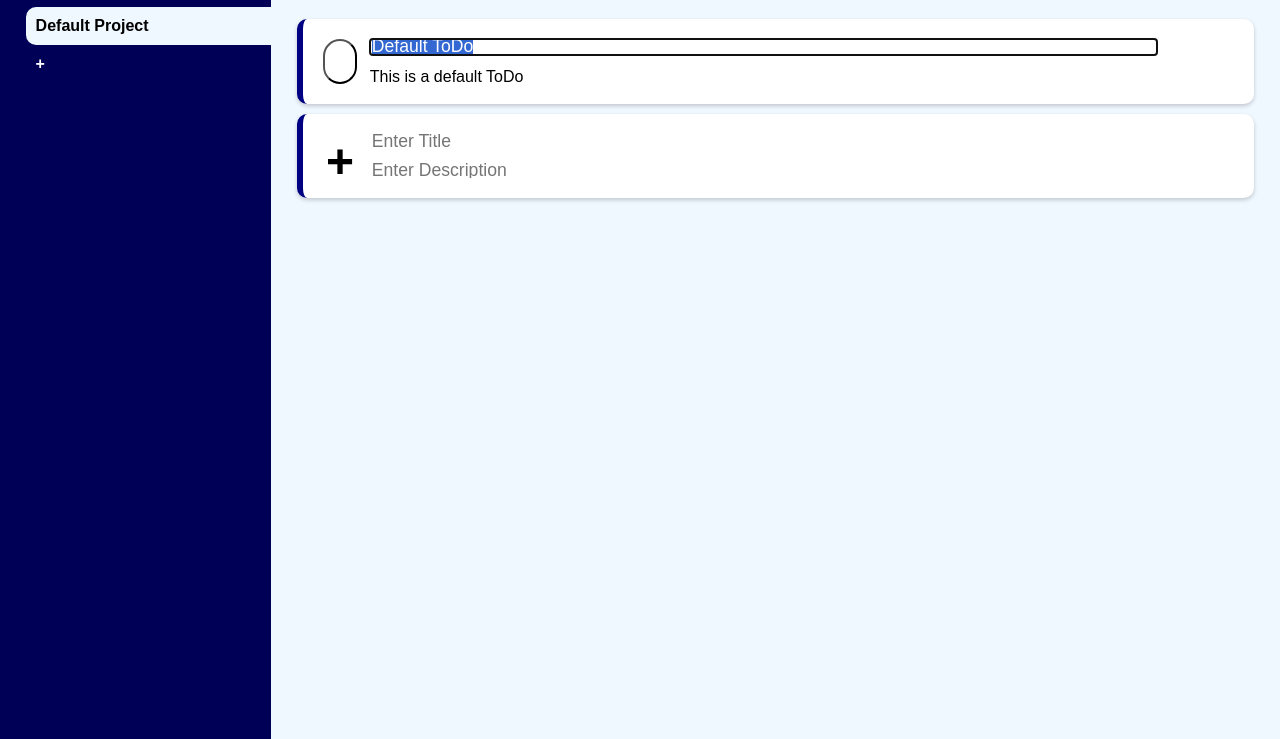
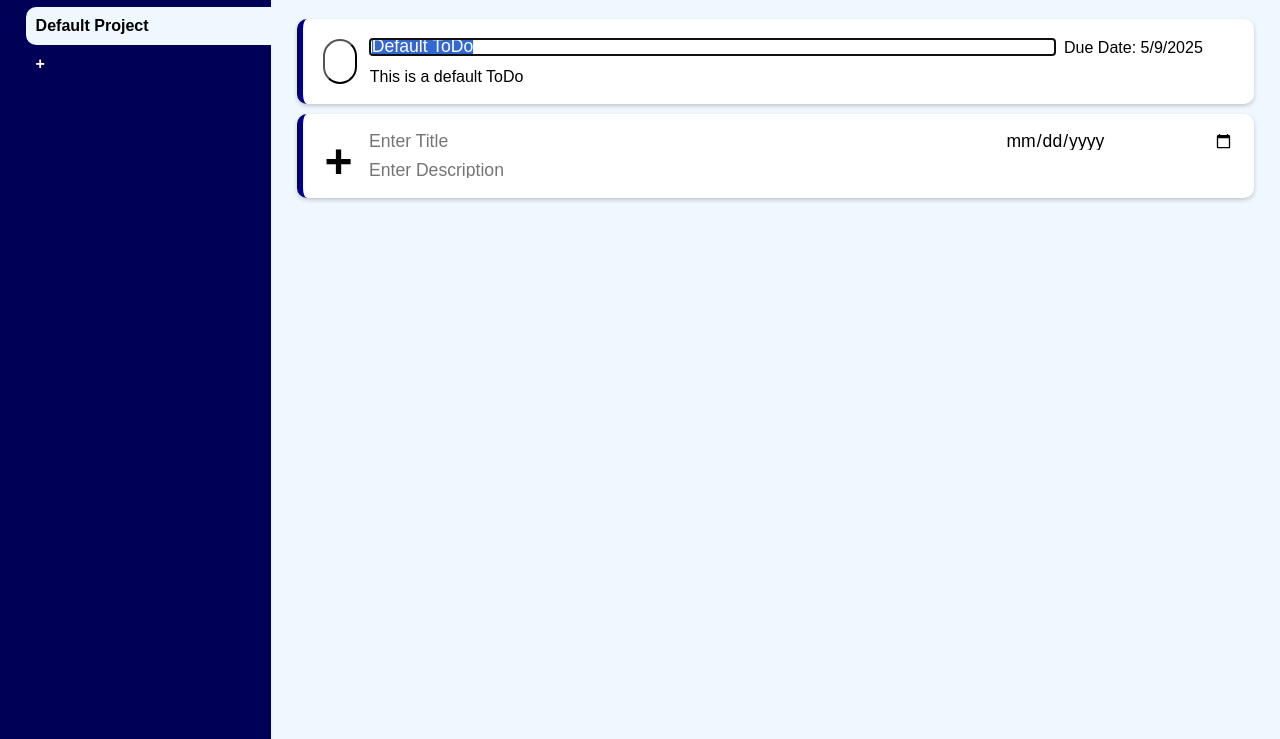
Before and after one commit to woodethx/to-do, a website built with webpack: page src/template.html in a window 1280 px wide. Both pictures are taken after a click on the element "Default ToDo". Shown: the part 61-800 px from the top of the page. Built offline with nearby package versions, Linux system fonts and the light colour scheme.

Commit message:
Got due dates added. In the process of adding priority. Pushing so I can work on it at home

```diff
--- a/src/dom.js
+++ b/src/dom.js
@@ -80,7 +80,10 @@ function renderList(project){
         const toDoDesc = document.createElement("p");
         toDoDesc.classList.add("secondRow");
         toDoDesc.innerText = toDo.desc;
+        const toDoDate = document.createElement("p");
+        toDoDate.innerText = "Due Date: "+toDo.date;
         toDoDiv.append(checkbox, toDoTitle, toDoDesc);
+        if(toDo.date !== undefined) toDoDiv.append(toDoDate);
         listCon.appendChild(toDoDiv);
         makeEditable(toDoTitle, newTxt => {
             toDo.title = newTxt;
@@ -90,6 +93,10 @@ function renderList(project){
             toDo.desc = newTxt;
             renderList(project);
         });
+        makeEditable(toDoDate, newDate => {
+            toDo.date = newDate;
+            renderList(project);
+        },"date");
     });
     const toDoAdd = document.createElement("div")
     toDoAdd.classList.add("toDoItem");
@@ -98,6 +105,10 @@ function renderList(project){
     toDoPlus.classList.add("addToDo");
     const addTitle = document.createElement("input");
     const addDesc = document.createElement("input");
+    const addDate = document.createElement("input");
+    const addPrio = document.createElement("input");
+    addDate.type = "date";
+    addPrio.type = "select";
     addTitle.placeholder = "Enter Title";
     addDesc.placeholder = "Enter Description";
     addDesc.classList.add("secondRow");
@@ -106,15 +117,18 @@ function renderList(project){
             const projID = currentProjectBtn.dataset.id;
             const toDoTitle = addTitle.value.trim();
             const toDoDesc = addDesc.value.trim();
+            const doDate = addDate.value;
             bus.publish("addToDo", {
             projID,
             name: toDoTitle,
-            desc: toDoDesc
+            desc: toDoDesc,
+            date: doDate
         });
         }
     };
     addTitle.addEventListener("keydown", addToDoDiv);
     addDesc.addEventListener("keydown", addToDoDiv);
-    toDoAdd.append(toDoPlus,addTitle,addDesc);
+    addDate.addEventListener("keydown", addToDoDiv);
+    toDoAdd.append(toDoPlus,addTitle,addDesc,addDate, addPrio);
     listCon.append(toDoAdd);
 }
--- a/src/index.js
+++ b/src/index.js
@@ -5,4 +5,4 @@ import initDOM from "./dom";
 
 initDOM();
 const proj = new Project("Default Project", "This is a default project");
-proj.addToDo("Default ToDo", "This is a default ToDo");
+proj.addToDo("Default ToDo", "This is a default ToDo", "5/9/2025", "High");
--- a/src/inlineEdit.js
+++ b/src/inlineEdit.js
@@ -1,5 +1,4 @@
-export function makeEditable(el, commit, opt = {}) {
-    const { inputType = "text", inputClass = "editInline" } = opt;
+export function makeEditable(el, commit, iType) {
     el.addEventListener("click",   start);
     el.addEventListener("keydown", e=>{
       if (e.key === "Enter" || e.key === " ") start();
@@ -7,7 +6,8 @@ export function makeEditable(el, commit, opt = {}) {
 
     function start() {
       const input = document.createElement("input");
-      input.className = inputClass;
+      input.type = iType;
+      input.className = "editInline";
       input.value = el.textContent;
       el.replaceWith(input);
       el.classList.forEach(cls => {
--- a/src/projects.js
+++ b/src/projects.js
@@ -11,8 +11,8 @@ export default class Project{
         projects.push(this);
         bus.publish("project:added", projects);
     }
-    addToDo(title, desc){
-        const toDo = new ToDo(title,desc);
+    addToDo(title, desc, date, priority){
+        const toDo = new ToDo(title,desc,date, priority);
         this.toDos.push(toDo);
         bus.publish("todo:added", this);
     }
@@ -28,7 +28,7 @@ bus.subscribe("addProj", ({ name, desc = "" }) => {
     const proj = new Project(name, desc);
     bus.publish("new:project", this);
 });
-bus.subscribe("addToDo", ({projID, name, desc }) => {
+bus.subscribe("addToDo", ({projID, name, desc, date, priority }) => {
     const proj = projects.find(project => project.id === projID);
-    proj.addToDo(name,desc);
+    proj.addToDo(name,desc, date, priority);
 });
--- a/src/styles.css
+++ b/src/styles.css
@@ -41,7 +41,7 @@ main{
 }
 .toDoItem{
     display: grid;
-    grid-template-columns: 1fr 23fr 2fr;
+    grid-template-columns: 1fr 20fr 5fr;
     grid-template-rows: 2vh 2vh;
     gap: 1vw;
     background-color: white;
--- a/src/todos.js
+++ b/src/todos.js
@@ -1,11 +1,13 @@
 import bus from "./pubsub";
 
 export default class ToDo{
-    constructor(title, desc){
+    constructor(title, desc, date, priority){
         this.title = title;
         this.desc = desc;
         this.completed = false;
         this.id = crypto.randomUUID();
+        this.date = date;
+        this.priority = priority;
     }
 
     toggle(){
```
